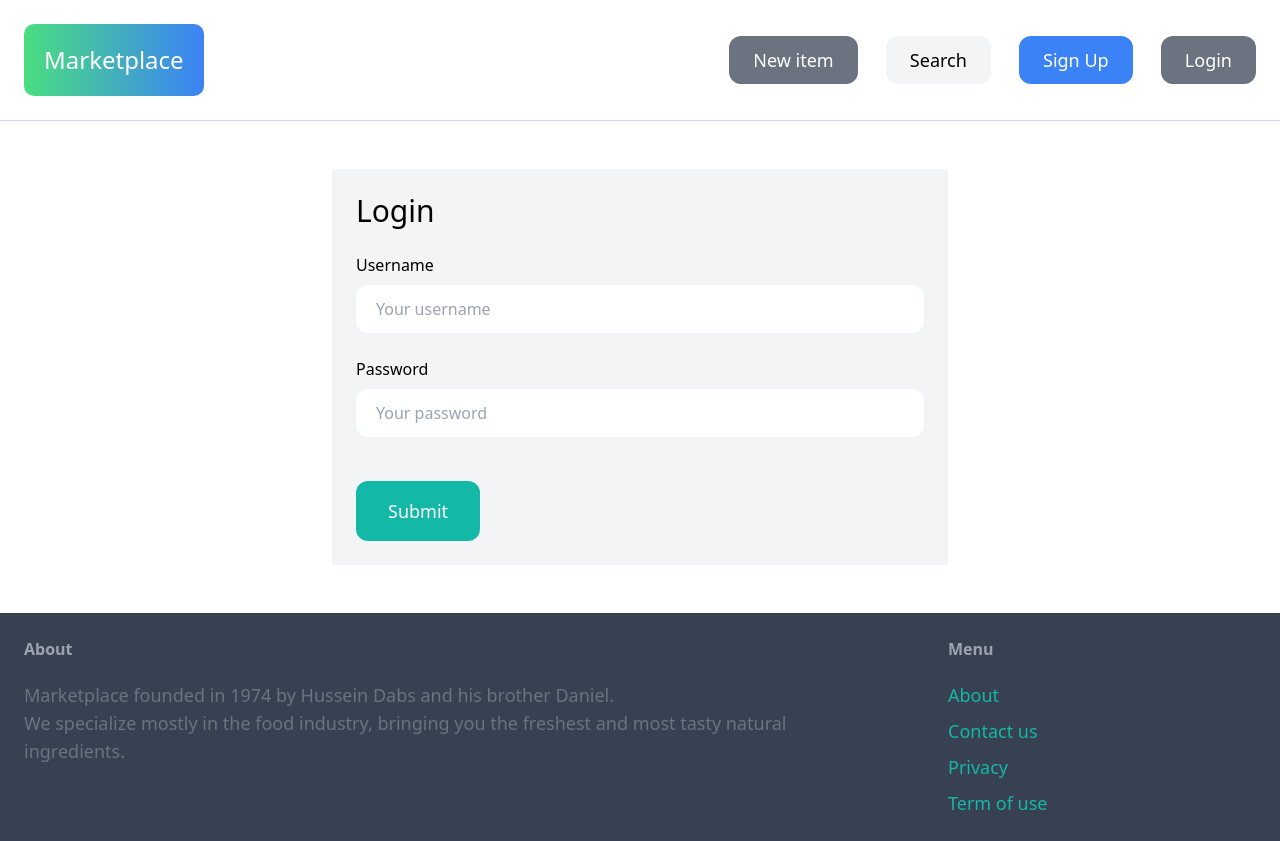
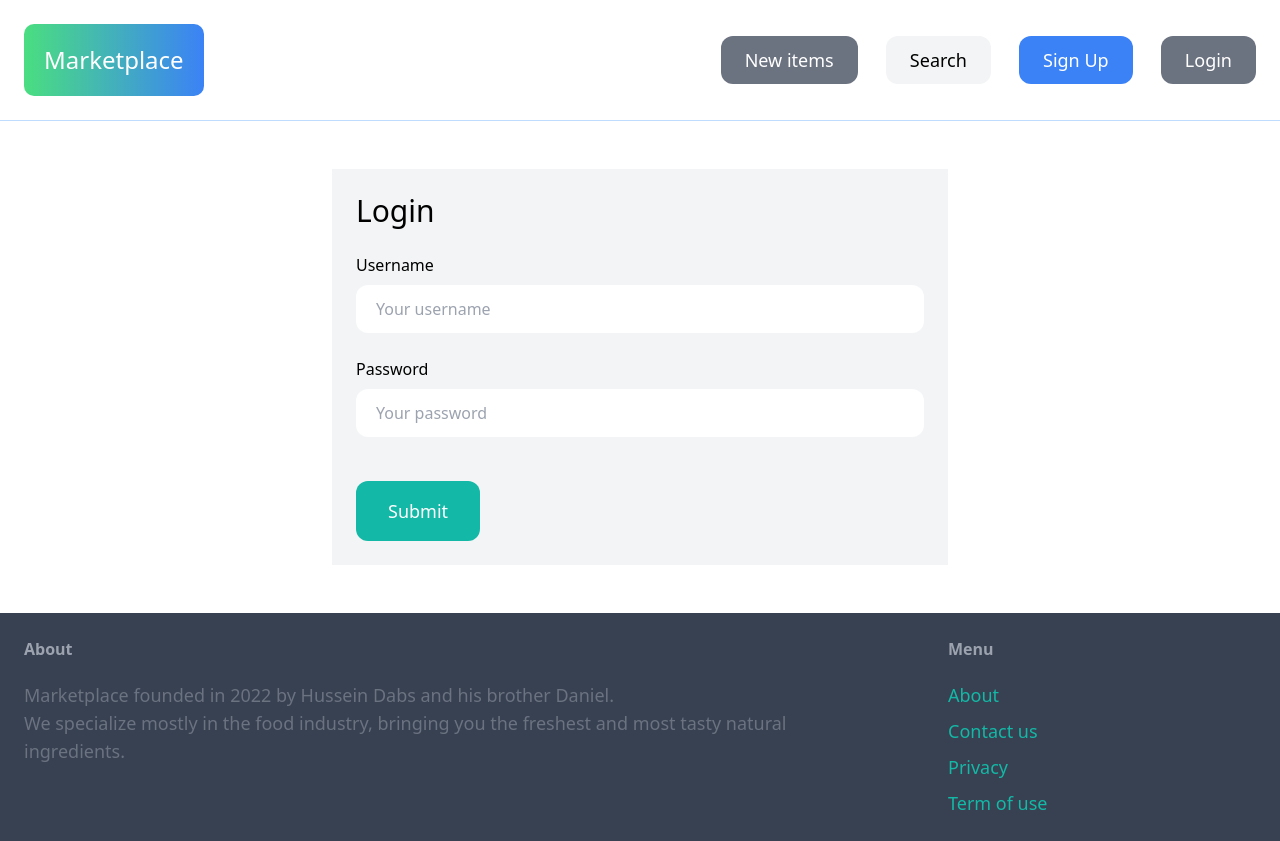
Before and after one commit to MyBestHub/Marketplace-Django, a Django app: the page made by Marketplace/core/templates/core/base.html in a window 1280 px wide. Run offline with Django 4.2, Linux system fonts and the light colour scheme; some libraries are stand-ins or nearby versions.

Commit message:
html_changes

```diff
--- a/Marketplace/conversation/templates/conversation/new.html
+++ b/Marketplace/conversation/templates/conversation/new.html
@@ -4,7 +4,7 @@
 
 {% block content %}
 
-<h1 class="mb-6 text-3xl"> New conversation</h1>
+<h1 class="mb-6 text-3xl"> New Conversation</h1>
 
 <form method="post" action=".">
     {% csrf_token %}
@@ -16,7 +16,7 @@
     {% if form.errors or form.non_field_errors %}
     <div class="mb-3 p-6 bg-red-100 rounded-xl">
         {% for field in form %}
-            {{ field.errors }}
+        {{ field.errors }}
         {% endfor %}
 
         {{ form.non_field_errors }}
--- a/Marketplace/core/templates/core/base.html
+++ b/Marketplace/core/templates/core/base.html
@@ -1,7 +1,7 @@
-
 <!DOCTYPE html>
 
 <html>
+
 <head>
     <meta charset="utf-8">
     <meta name="viewport" content="width=device-width, initial-scale=1.0">
@@ -13,19 +13,28 @@
 
 <body>
     <nav class="py-6 px-6 flex justify-between items-center border-b border-blue-200">
-            <a href="/" class="text-2xl bg-gradient-to-r from-green-400 to-blue-500 hover:from-pink-500 hover:to-yellow-500" style="font-weight: 500; color:white; padding: 20px;border-radius: 10px;">Marketplace</a>
+        <a href="/" class="text-2xl bg-gradient-to-r from-green-400 to-blue-500 hover:from-pink-500 hover:to-yellow-500"
+            style="font-weight: 500; color:white; padding: 20px;border-radius: 10px;">Marketplace</a>
 
         <div class="space-x-6">
-                <a href="{% url 'item:new' %}" class="px-6 py-3 text-lg font-medium bg-gray-500 text-white rounded-xl hover:bg-gray-600">New item</a>
-                <a href="{% url 'item:items' %}" class="px-6 py-3 text-lg font-medium bg-gray-100 rounded-xl hover:text-blue-700">Search</a>  <!--Browse link-->
+            <a href="{% url 'item:new' %}"
+                class="px-6 py-3 text-lg font-medium bg-gray-500 text-white rounded-xl hover:bg-gray-600">New items</a>
+            <a href="{% url 'item:items' %}"
+                class="px-6 py-3 text-lg font-medium bg-gray-100 rounded-xl hover:text-blue-700">Search</a>
+            <!--Browse link-->
 
             {% if request.user.is_authenticated %}
-                    <a href="{% url 'conversation:inbox' %}" class="px-6 py-3 text-lg font-medium bg-blue-500 text-white rounded-xl hover:bg-blue-700">Inbox</a>
-                    <a href="{% url 'dashboard:index' %}" class="px-6 py-3 text-lg font-medium bg-gray-400 text-white rounded-xl hover:bg-gray-600">Dashboard</a>
-                    <a href="{% url 'core:myaccount' %}" class="px-6 py-3 text-lg font-medium bg-red-400 text-white rounded-xl hover:bg-red-600">Logout</a>
+            <a href="{% url 'conversation:inbox' %}"
+                class="px-6 py-3 text-lg font-medium bg-blue-500 text-white rounded-xl hover:bg-blue-700">Inbox</a>
+            <a href="{% url 'dashboard:index' %}"
+                class="px-6 py-3 text-lg font-medium bg-gray-400 text-white rounded-xl hover:bg-gray-600">Dashboard</a>
+            <a href="{% url 'core:myaccount' %}"
+                class="px-6 py-3 text-lg font-medium bg-red-400 text-white rounded-xl hover:bg-red-600">Logout</a>
             {% else %}
-                    <a href="{% url 'core:signup' %}" class="px-6 py-3 text-lg font-medium bg-blue-500 text-white rounded-xl hover:bg-blue-700">Sign Up</a>
-                    <a href="{% url 'core:login' %}" class="px-6 py-3 text-lg font-medium bg-gray-500 text-white rounded-xl hover:bg-gray-600">Login</a>
+            <a href="{% url 'core:signup' %}"
+                class="px-6 py-3 text-lg font-medium bg-blue-500 text-white rounded-xl hover:bg-blue-700">Sign Up</a>
+            <a href="{% url 'core:login' %}"
+                class="px-6 py-3 text-lg font-medium bg-gray-500 text-white rounded-xl hover:bg-gray-600">Login</a>
             {% endif %}
         </div>
     </nav>
@@ -39,15 +48,17 @@
         <div class="w-2/3 pr-10">
             <h3 class="mb-5 font-semibold text-gray-400"> About </h3>
 
-                <p class="text-lg text-gray-500">Marketplace founded in 1974 by Hussein Dabs and his brother Daniel. <br>
-                    We specialize mostly in the food industry, bringing you the freshest and most tasty natural ingredients.</p>
+            <p class="text-lg text-gray-500">Marketplace founded in 2022 by Hussein Dabs and his brother Daniel. <br>
+                We specialize mostly in the food industry, bringing you the freshest and most tasty natural ingredients.
+            </p>
         </div>
 
         <div class="w-1/4">
             <h3 class="mb-5 font-semibold text-gray-400"> Menu </h3>
             <ul class="space-y-2">
                 <li><a href="#" class="text-lg text-teal-500 hover:text-teal-700"> About </a></li>
-                    <li><a href="{% url 'core:contact' %}" class=" text-lg text-teal-500 hover:text-teal-700"> Contact us</a></li>
+                <li><a href="{% url 'core:contact' %}" class=" text-lg text-teal-500 hover:text-teal-700"> Contact
+                        us</a></li>
                 <li><a href="#" class="text-lg text-teal-500 hover:text-teal-700"> Privacy </a></li>
                 <li><a href="#" class="text-lg text-teal-500 hover:text-teal-700"> Term of use </a></li>
             </ul>
@@ -56,4 +67,5 @@
     </footer>
 
 </body>
+
 </html>
--- a/Marketplace/core/templates/core/myaccount.html
+++ b/Marketplace/core/templates/core/myaccount.html
@@ -3,7 +3,8 @@
 {% block title %}My account{% endblock %}
 
 {% block content %}
-<h1 class="text-2xl">Confirm the logout</h1>
+<h1 class="text-2xl">Click again to logout</h1>
 
-<a href="{% url 'core:logout' %}" class="mt-6 inline-block py-4 px-8 bg-red-400 text-white rounded-xl hover:bg-red-600">Log out</a>
+<a href="{% url 'core:logout' %}"
+    class="mt-6 inline-block py-4 px-8 bg-red-400 text-white rounded-xl hover:bg-red-600">Log out</a>
 {% endblock %}
```
Lines whose indentation alone changed are shown as unchanged.
